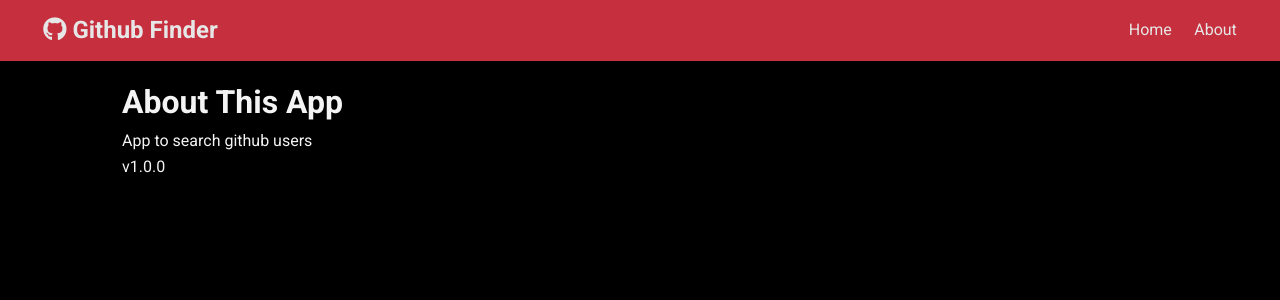
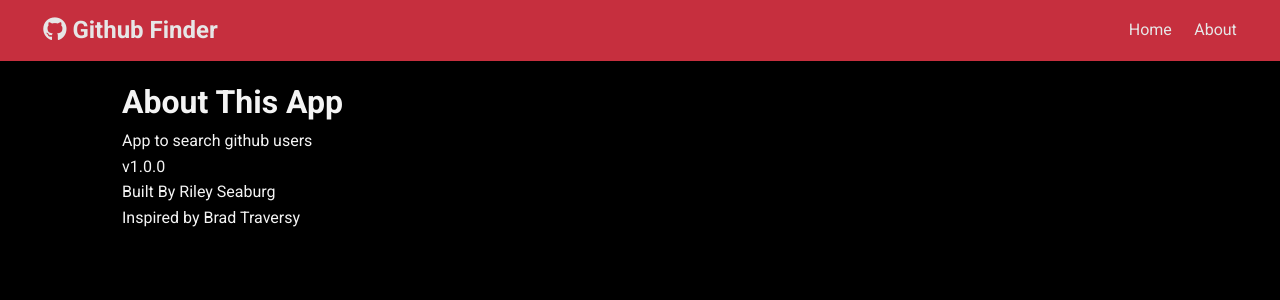
Before and after one commit to RileySeaburg/github-search, a React (Create React App) app: page /about in a window 1280 px wide. Shown: the top 300 px of the page. Built offline with nearby package versions, Linux system fonts and the light colour scheme; no server answers.

Commit message:
updated about and added enviornment variables

```diff
--- a/src/components/pages/about.js
+++ b/src/components/pages/about.js
@@ -6,6 +6,12 @@ const About = () => {
       <h1>About This App</h1>
       <p>App to search github users</p>
       <p>v1.0.0</p>
+      <p className="">
+        Built By <a href="https://rileyseaburg.com"> Riley Seaburg</a>
+      </p>
+      <p>
+        Inspired by <a href="traverseymedia.com"> Brad Traversy</a>
+      </p>
     </div>
   );
 };
```
Also changed, not shown: 2 other files (tests, documents, lock files or other folders).
